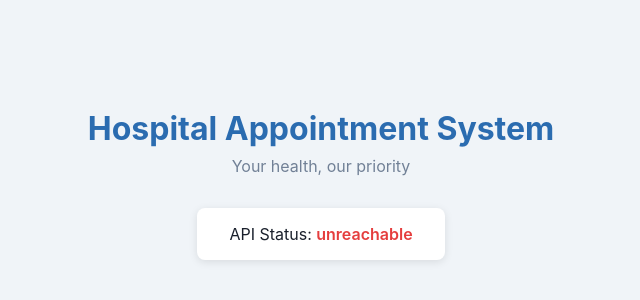
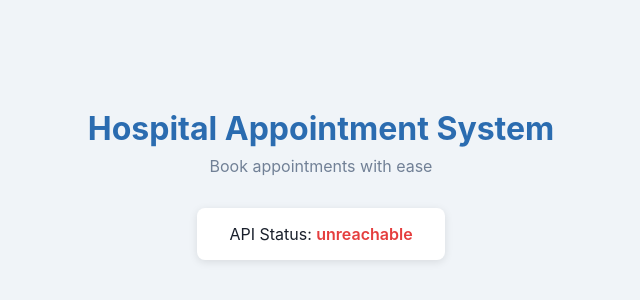
Before and after one commit to teamproject-databse/hospital-appointment-system, a React (Vite) app in the folder frontend/: page / in a window 1280 px wide. Shown: the part 216-516 px from the top of the page, without its empty margins (319-959 px from the left). Built offline with nearby package versions, Linux system fonts and the light colour scheme; no server answers.

Commit message:
update frontend subtitle

```diff
--- a/frontend/src/App.tsx
+++ b/frontend/src/App.tsx
@@ -16,7 +16,7 @@ export default function App() {
   return (
     <div className="container">
       <h1>Hospital Appointment System</h1>
-      <p className="subtitle">Your health, our priority</p>
+      <p className="subtitle">Book appointments with ease</p>
       <div className="status-card">
         <span>API Status: </span>
         <span className={status === 'ok' ? 'status-ok' : 'status-error'}>
```
